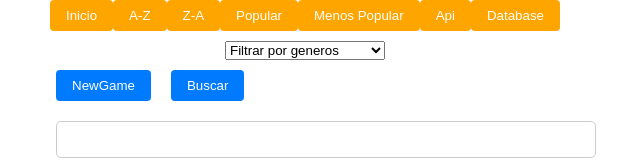
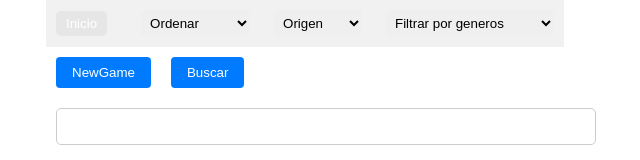
Before and after one commit to JEValenciaVelez/pi_videoGames, a React (Create React App) app in the folder client/: page /home in a window 1280 px wide. Shown: the top 160 px of the page, without its empty margins (335-975 px from the left). Built offline with nearby package versions, Linux system fonts and the light colour scheme; no server answers.

Commit message:
'mejoras-front'

```diff
--- a/client/src/components/navBar/Nav.jsx
+++ b/client/src/components/navBar/Nav.jsx
@@ -73,13 +73,22 @@ const Nav = () => {
 
             <Link to={'/'}>
             <button>Inicio</button>
-            <button onClick={handleClick} name='A-Z' value='A-Z'>A-Z</button>
-            <button onClick={handleClick} name='Z-A' value='Z-A'>Z-A</button>
-            <button onClick={handleClick} name='des'  value='des'>Popular</button>
-            <button onClick={handleClick} name='asc'  value='asc'>Menos Popular</button>
-            <button onClick={handleClick} name='api' value='api'>Api</button>
-            <button onClick={handleClick} name='database' value='database'>Database</button>
             </Link>
+
+            <select onChange={handleClick}>
+                <option value="">Ordenar</option>
+                <option value="A-Z">A-Z</option>
+                <option value="Z-A">Z-A</option>
+                <option value="des">Descendente</option>
+                <option value="asc">Ascendente</option>
+            </select>
+
+            <select onChange={handleClick}>
+                <option value="">Origen</option>
+                <option value="api">Api</option>
+                <option value="database">Database</option>
+            </select>
+
             <select onChange={handleGenres}>
                 <option value="">Filtrar por generos</option>
                 <option value="action">action</option>
--- a/client/src/components/navBar/nav.css
+++ b/client/src/components/navBar/nav.css
@@ -2,27 +2,24 @@
 
 .nav-bar {
   display: flex;
-    flex-direction: column;
+  justify-content: space-between;
   align-items: center;
+  padding: 10px;
+  background-color: #f1f1f1;
 }
 
 .nav-bar button {
-    margin-bottom: 10px;
-    background-color: orange;
-    color: white;
+  margin-right: 10px;
+  padding: 5px 10px;
+  background-color: #e6e6e6;
   border: none;
-    padding: 8px 16px;
+  border-radius: 5px;
   cursor: pointer;
 }
 
-  .nav-bar button:hover {
-    background-color: darkorange;
+.nav-bar select {
+  padding: 5px;
+  border: none;
+  border-radius: 5px;
+  cursor: pointer;
 }
-
-  .nav-bar button:focus {
-    outline: none;
-  }
-
-  .nav-bar button:active {
-    background-color: orange;
-  }
```
Lines whose indentation alone changed are shown as unchanged.
